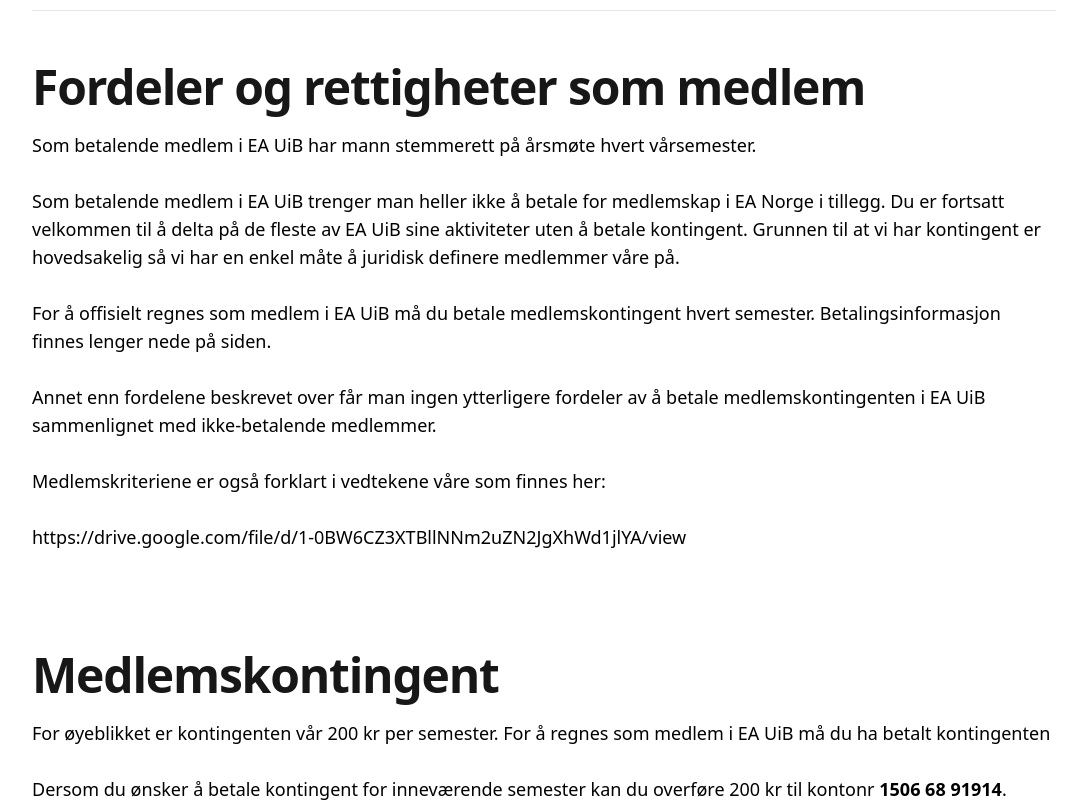
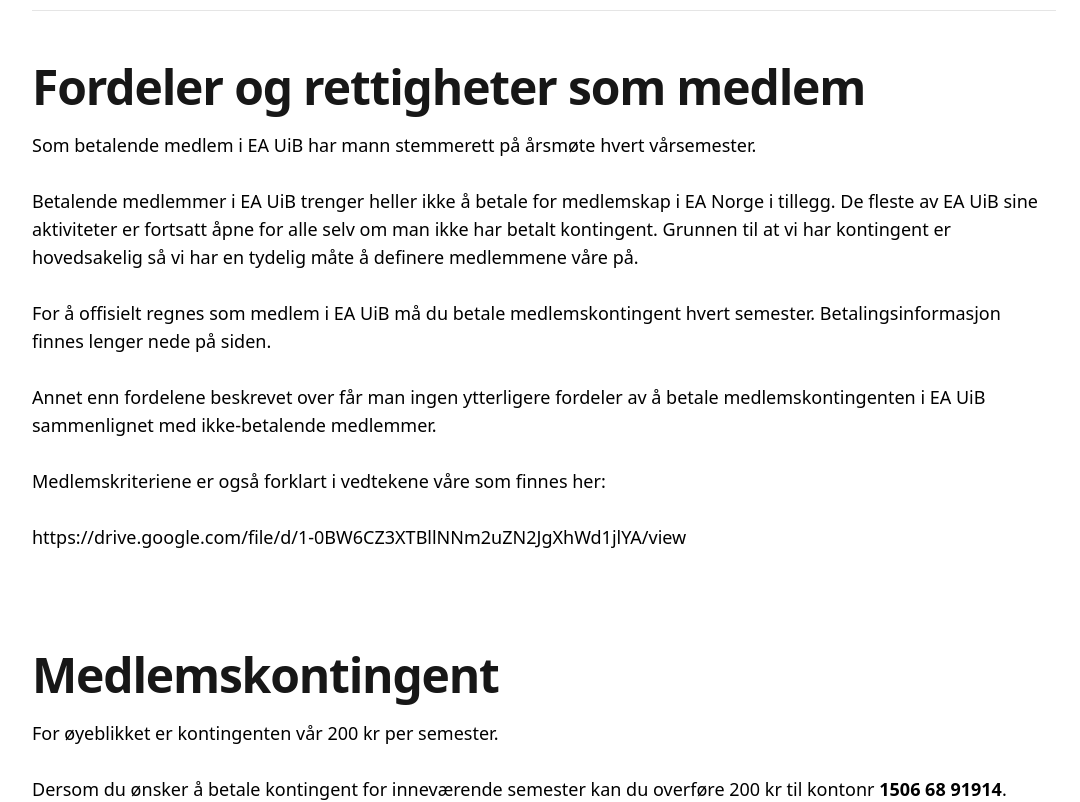
Before and after one commit to Effektiv-Altruisme-UiB/eauib-home-page, a Next.js app: page /medlemskap in a window 1280 px wide. Shown: the part 280-1082 px from the top of the page, without its empty margins (96-1176 px from the left). Built offline with nearby package versions, Linux system fonts and the light colour scheme; no server answers.

Commit message:
Medlemskap info

```diff
--- a/pages/medlemskap.js
+++ b/pages/medlemskap.js
@@ -27,10 +27,10 @@
             Som betalende medlem i EA UiB har mann stemmerett på årsmøte hvert vårsemester.
             <br />
             <br />
-            Som betalende medlem i EA UiB trenger man heller ikke å betale for medlemskap i EA Norge
-            i tillegg. Du er fortsatt velkommen til å delta på de fleste av EA UiB sine aktiviteter
-            uten å betale kontingent. Grunnen til at vi har kontingent er hovedsakelig så vi har en
-            enkel måte å juridisk definere medlemmer våre på.
+            Betalende medlemmer i EA UiB trenger heller ikke å betale for medlemskap i EA Norge i
+            tillegg. De fleste av EA UiB sine aktiviteter er fortsatt åpne for alle selv om man ikke
+            har betalt kontingent. Grunnen til at vi har kontingent er hovedsakelig så vi har en
+            tydelig måte å definere medlemmene våre på.
             <br />
             <br />
             For å offisielt regnes som medlem i EA UiB må du betale medlemskontingent hvert
@@ -55,8 +55,7 @@
           Medlemskontingent
         </h2>
         <p className="pb-4 text-lg leading-7 text-black dark:text-white">
-          For øyeblikket er kontingenten vår 200 kr per semester. For å regnes som medlem i EA UiB
-          må du ha betalt kontingenten
+          For øyeblikket er kontingenten vår 200 kr per semester.
           <br />
           <br />
           Dersom du ønsker å betale kontingent for inneværende semester kan du overføre 200 kr til
```
